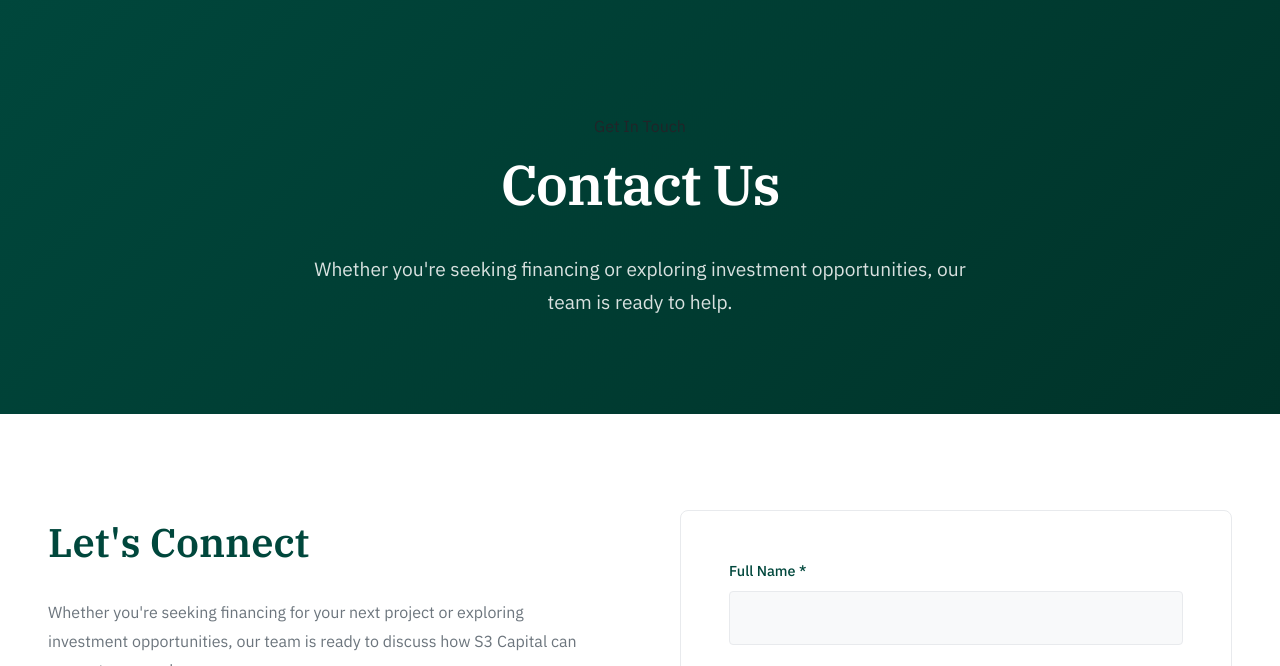
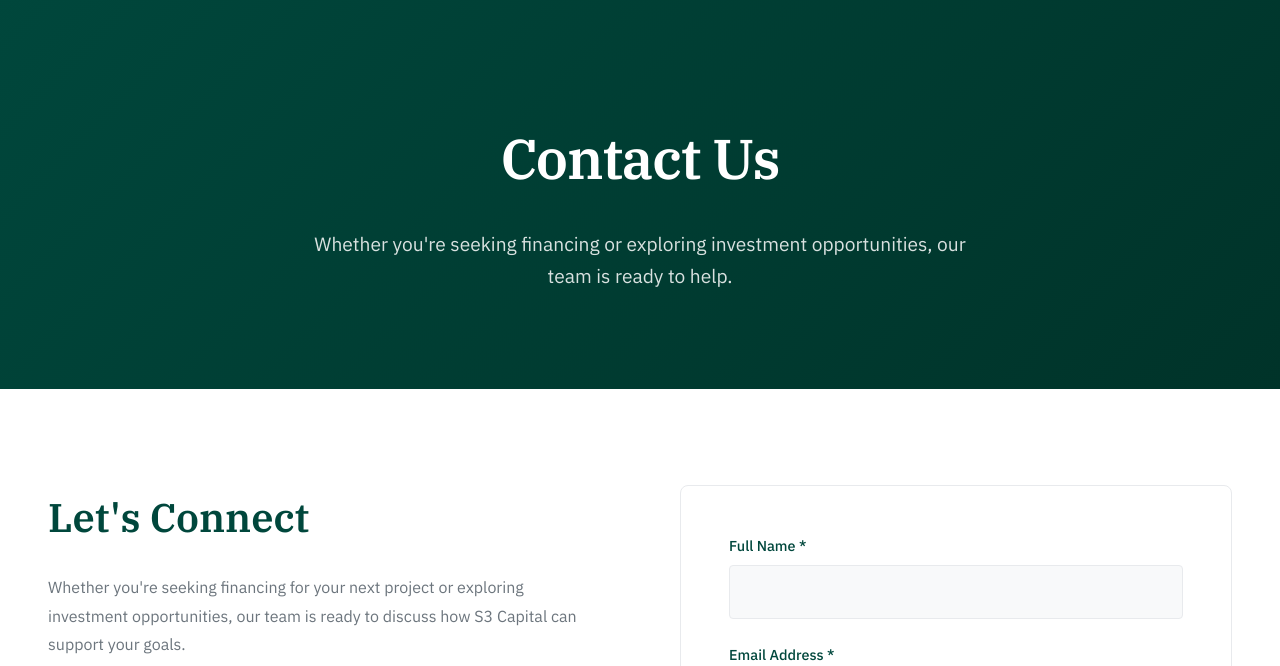
Before and after one commit to gnanney30/test2, a plain HTML site: page contact.html in a window 1280 px wide. Shown: the part 87-753 px from the top of the page. Drawn offline with Linux system fonts and the light colour scheme.

Commit message:
Update contact.html

```diff
--- a/contact.html
+++ b/contact.html
@@ -37,7 +37,6 @@
 
     <section class="page-hero">
         <div class="page-hero-content">
-            <span class="hero-tag">Get In Touch</span>
             <h1 class="page-hero-title">Contact Us</h1>
             <p class="page-hero-subtitle">
                 Whether you're seeking financing or exploring investment opportunities, our team is ready to help.
```
